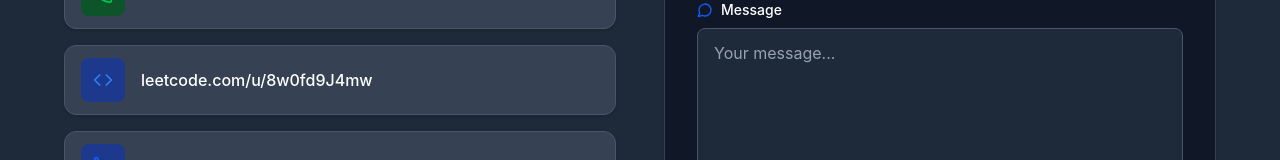
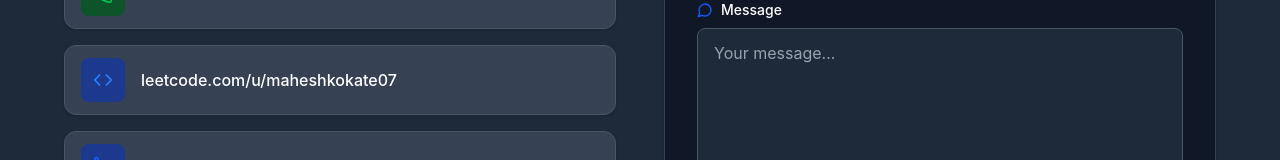
Before and after one commit to maheshkokate07/mahesh-portfolio, a React (Vite) app: page / in a window 1280 px wide. Shown: the part 5272-5432 px from the top of the page. Built offline with nearby package versions, Linux system fonts and the light colour scheme.

Commit message:
Leetcode link change

```diff
--- a/src/components/ContactSection.jsx
+++ b/src/components/ContactSection.jsx
@@ -19,8 +19,8 @@ const contactItems = [
   },
   {
     icon: Code,
-    text: "leetcode.com/u/8w0fd9J4mw",
-    href: "https://leetcode.com/u/8w0fd9J4mw/",
+    text: "leetcode.com/u/maheshkokate07",
+    href: "https://leetcode.com/u/maheshkokate07",
     color: "text-blue-500",
     bgColor: "bg-blue-100 dark:bg-blue-900",
   },
```
